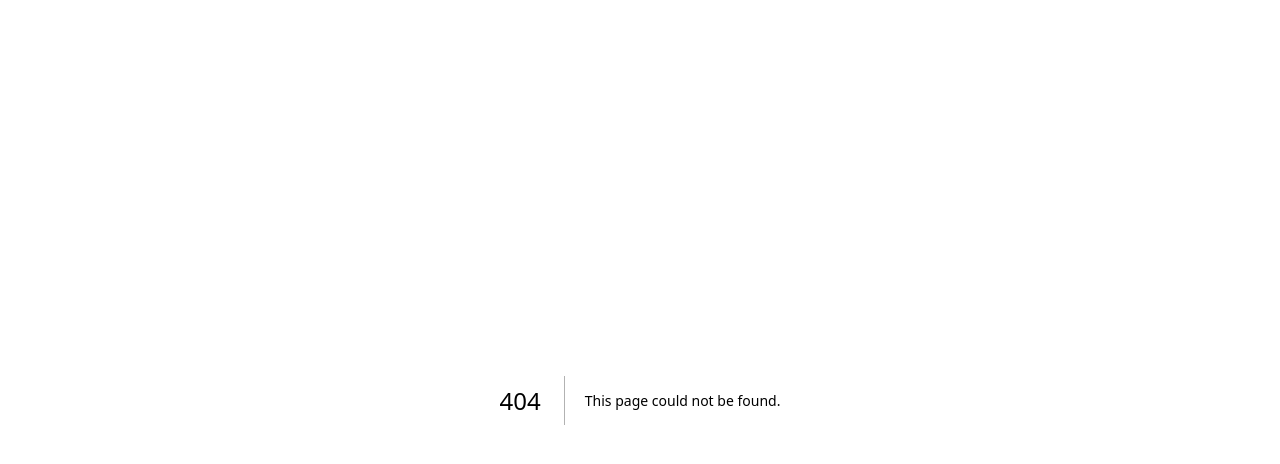
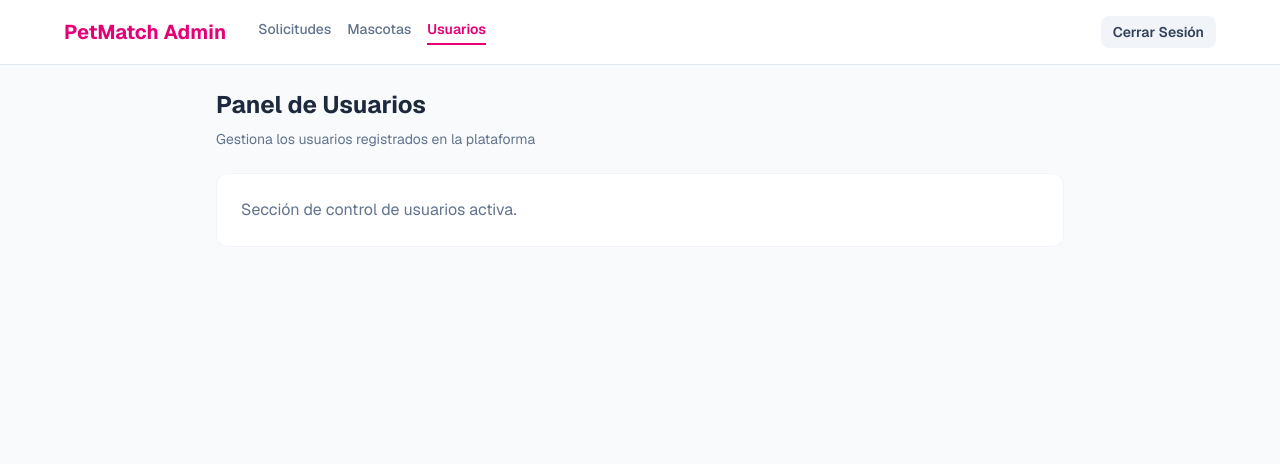
Before and after one commit to joselyn287/petmatch, a Next.js app: page /usuarios in a window 1280 px wide. Before the commit this address had no page. Shown: the top 464 px of the page. Built offline with nearby package versions, Linux system fonts and the light colour scheme.

Commit message:
feat: agregar rutas de mascotas y usuarios

```diff
--- /dev/null
+++ b/app/mascotas/page.tsx
@@ -0,0 +1,59 @@
+'use client';
+
+import { useEffect, useState } from 'react';
+import Link from 'next/link';
+import { supabase } from '@/lib/supabase';
+
+export default function MascotasPage() {
+  const [pets, setPets] = useState<any[]>([]);
+  const [loading, setLoading] = useState(true);
+
+  useEffect(() => {
+    fetchPets();
+  }, []);
+
+  const fetchPets = async () => {
+    try {
+      const { data } = await supabase.from('pets').select('*');
+      if (data) setPets(data);
+    } catch (error) {
+      console.error('Error al cargar mascotas');
+    } finally {
+      setLoading(false);
+    }
+  };
+
+  return (
+    <div className="min-h-screen bg-slate-50 font-sans">
+      <header className="bg-white border-b border-slate-200 px-6 py-4">
+        <div className="max-w-6xl mx-auto flex justify-between items-center">
+          <div className="flex items-center gap-8">
+            <h1 className="text-xl font-bold text-pink-600">PetMatch Admin</h1>
+            <nav className="hidden md:flex gap-4">
+              <Link href="/solicitudes" className="text-sm font-medium text-slate-500 hover:text-slate-800 transition">Solicitudes</Link>
+              <Link href="/mascotas" className="text-sm font-semibold text-pink-600 border-b-2 border-pink-600 pb-1">Mascotas</Link>
+              <Link href="/usuarios" className="text-sm font-medium text-slate-500 hover:text-slate-800 transition">Usuarios</Link>
+            </nav>
+          </div>
+          <Link href="/login" className="rounded-lg bg-slate-100 px-3 py-1.5 text-sm font-semibold text-slate-700 hover:bg-slate-200 transition">Cerrar Sesión</Link>
+        </div>
+      </header>
+      <main className="max-w-4xl mx-auto p-6">
+        <h2 className="text-2xl font-bold text-slate-800 mb-2">Panel de Mascotas</h2>
+        <p className="text-sm text-slate-500 mb-6">Administra el catálogo de mascotas disponibles</p>
+        {loading ? <p>Cargando mascotas...</p> : pets.length === 0 ? (
+          <div className="bg-white p-6 rounded-xl border border-slate-100 text-slate-500">No hay mascotas registradas.</div>
+        ) : (
+          <div className="grid gap-4">
+            {pets.map((pet) => (
+              <div key={pet.id} className="bg-white p-4 rounded-xl border border-slate-100">
+                <h3 className="font-bold text-lg">{pet.name || 'Mascota sin nombre'}</h3>
+                <p className="text-sm text-slate-500">Especie: {pet.species}</p>
+              </div>
+            ))}
+          </div>
+        )}
+      </main>
+    </div>
+  );
+}
--- a/app/solicitudes/page.tsx
+++ b/app/solicitudes/page.tsx
@@ -34,7 +34,7 @@ export default function SolicitudesPage() {
 
   return (
     <div className="min-h-screen bg-slate-50 font-sans">
-      {/* Barra de navegación superior con opciones */}
+      {/* Barra de navegación superior con rutas funcionales */}
       <header className="bg-white border-b border-slate-200 px-6 py-4">
         <div className="max-w-6xl mx-auto flex justify-between items-center">
           <div className="flex items-center gap-8">
@@ -43,10 +43,10 @@ export default function SolicitudesPage() {
               <Link href="/solicitudes" className="text-sm font-semibold text-pink-600 border-b-2 border-pink-600 pb-1">
                 Solicitudes
               </Link>
-              <Link href="#" className="text-sm font-medium text-slate-500 hover:text-slate-800 transition">
+              <Link href="/mascotas" className="text-sm font-medium text-slate-500 hover:text-slate-800 transition">
                 Mascotas
               </Link>
-              <Link href="#" className="text-sm font-medium text-slate-500 hover:text-slate-800 transition">
+              <Link href="/usuarios" className="text-sm font-medium text-slate-500 hover:text-slate-800 transition">
                 Usuarios
               </Link>
             </nav>
--- /dev/null
+++ b/app/usuarios/page.tsx
@@ -0,0 +1,30 @@
+'use client';
+
+import Link from 'next/link';
+
+export default function UsuariosPage() {
+  return (
+    <div className="min-h-screen bg-slate-50 font-sans">
+      <header className="bg-white border-b border-slate-200 px-6 py-4">
+        <div className="max-w-6xl mx-auto flex justify-between items-center">
+          <div className="flex items-center gap-8">
+            <h1 className="text-xl font-bold text-pink-600">PetMatch Admin</h1>
+            <nav className="hidden md:flex gap-4">
+              <Link href="/solicitudes" className="text-sm font-medium text-slate-500 hover:text-slate-800 transition">Solicitudes</Link>
+              <Link href="/mascotas" className="text-sm font-medium text-slate-500 hover:text-slate-800 transition">Mascotas</Link>
+              <Link href="/usuarios" className="text-sm font-semibold text-pink-600 border-b-2 border-pink-600 pb-1">Usuarios</Link>
+            </nav>
+          </div>
+          <Link href="/login" className="rounded-lg bg-slate-100 px-3 py-1.5 text-sm font-semibold text-slate-700 hover:bg-slate-200 transition">Cerrar Sesión</Link>
+        </div>
+      </header>
+      <main className="max-w-4xl mx-auto p-6">
+        <h2 className="text-2xl font-bold text-slate-800 mb-2">Panel de Usuarios</h2>
+        <p className="text-sm text-slate-500 mb-6">Gestiona los usuarios registrados en la plataforma</p>
+        <div className="bg-white p-6 rounded-xl border border-slate-100 text-slate-500">
+          Sección de control de usuarios activa.
+        </div>
+      </main>
+    </div>
+  );
+}
```
